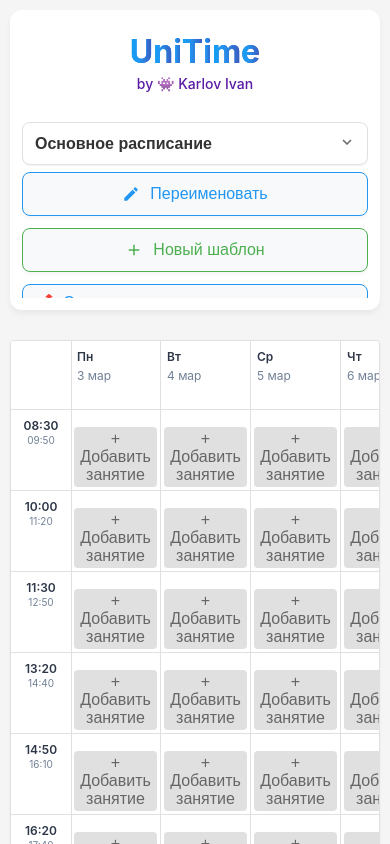
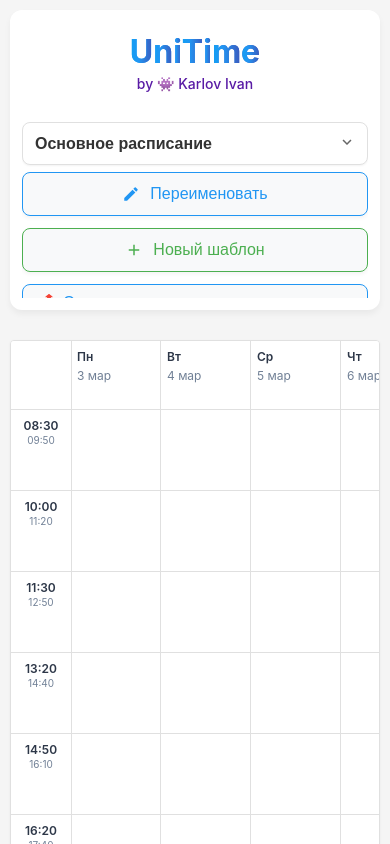
Before and after one commit to DaEtoJostka/unitime, a React (Vite) app: page / in a window 390 px wide. Built offline with nearby package versions, Linux system fonts and the light colour scheme.

Commit message:
Refactor sidebar and toggle button styles for improved responsiveness; add mobile toggle button and useMediaQuery hook for adaptive text. Adjust padding and visibility properties for better user experience on mobile devices.

```diff
--- a/src/App.tsx
+++ b/src/App.tsx
@@ -20,7 +20,8 @@ const AppContainer = styled.div<{ isSidebarCollapsed?: boolean }>`
     flex-direction: column;
     padding: 10px;
     gap: 10px;
-    padding-top: ${props => props.isSidebarCollapsed ? '74px' : '10px'};
+    padding-top: ${props => props.isSidebarCollapsed ? '80px' : '10px'};
+    margin-top: ${props => props.isSidebarCollapsed ? '0' : '0'};
   }
 `;
 
@@ -146,20 +147,19 @@ const SidebarContainer = styled.div<{ collapsed: boolean }>`
   }
 
   @media (max-width: 768px) {
-    width: ${props => props.collapsed ? '100%' : '100%'};
-    height: ${props => props.collapsed ? '64px' : 'auto'};
-    max-height: ${props => props.collapsed ? '64px' : '300px'};
-    flex-direction: ${props => props.collapsed ? 'row' : 'column'};
-    align-items: ${props => props.collapsed ? 'center' : 'flex-start'};
-    justify-content: ${props => props.collapsed ? 'flex-end' : 'flex-start'};
-    position: ${props => props.collapsed ? 'fixed' : 'relative'};
-    top: ${props => props.collapsed ? '0' : 'auto'};
-    left: 0;
-    right: 0;
-    z-index: ${props => props.collapsed ? '10' : '1'};
-    padding: ${props => props.collapsed ? '6px 12px' : '12px'};
-    border-radius: ${props => props.collapsed ? '0 0 12px 12px' : '12px'};
+    width: ${props => props.collapsed ? '0' : '100%'};
+    height: ${props => props.collapsed ? '0' : 'auto'};
+    max-height: ${props => props.collapsed ? '0' : '300px'};
+    opacity: ${props => props.collapsed ? '0' : '1'};
+    flex-direction: column;
+    align-items: flex-start;
+    justify-content: flex-start;
+    position: relative;
+    padding: ${props => props.collapsed ? '0' : '12px'};
     margin: ${props => props.collapsed ? '0' : '0 0 10px 0'};
+    border-radius: 12px;
+    pointer-events: ${props => props.collapsed ? 'none' : 'auto'};
+    visibility: ${props => props.collapsed ? 'hidden' : 'visible'};
   }
 `;
 
@@ -418,20 +418,55 @@ const SidebarToggleButton = styled.button<{ collapsed?: boolean }>`
   }
 
   @media (max-width: 768px) {
-    width: ${props => props.collapsed ? '52px' : '100%'};
-    height: 52px;
-    min-height: 52px;
-    min-width: ${props => props.collapsed ? '52px' : 'auto'};
-    padding: ${props => props.collapsed ? '10px' : '12px'};
+    width: ${props => props.collapsed ? '60px' : '100%'};
+    height: ${props => props.collapsed ? '60px' : 'auto'};
+    min-height: ${props => props.collapsed ? '60px' : '44px'};
+    min-width: ${props => props.collapsed ? '60px' : 'auto'};
+    padding: ${props => props.collapsed ? '12px' : '12px'};
     margin: 0;
 
     svg {
       transform: ${props => props.collapsed ? 'rotate(90deg)' : 'rotate(-90deg)'};
-      font-size: 28px;
+      font-size: ${props => props.collapsed ? '32px' : '24px'};
     }
 
     .toggle-text {
       display: none;
+    }
+  }
+`;
+
+const MobileToggleButton = styled.button`
+  display: none; /* Hidden by default on desktop */
+
+  @media (max-width: 768px) {
+    display: flex;
+    align-items: center;
+    justify-content: center;
+    position: fixed;
+    top: 0;
+    right: 10px;
+    width: 70px;
+    height: 70px;
+    border-radius: 0 0 12px 12px;
+    background: white;
+    color: #2196f3;
+    border: 2px solid #2196f3;
+    border-top: none;
+    box-shadow: 0 3px 8px rgba(0, 0, 0, 0.2);
+    z-index: 100;
+    cursor: pointer;
+    margin: 0;
+    padding: 0;
+    transition: all 0.2s ease;
+
+    svg {
+      font-size: 36px;
+    }
+
+    &:active {
+      background-color: #e3f2fd;
+      transform: translateY(2px);
     }
   }
 `;
@@ -890,15 +925,25 @@ export const App: React.FC = () => {
             </>
           )}
         </SidebarContent>
+        {/* Show normal button on desktop, but hide on mobile */}
         {isSidebarCollapsed && (
+          <div className="desktop-only">
             <SidebarToggleButton
               collapsed={true}
               onClick={() => setIsSidebarCollapsed(!isSidebarCollapsed)}
             >
               <MdChevronRight />
             </SidebarToggleButton>
+          </div>
         )}
       </SidebarContainer>
+
+      {/* Add the mobile toggle button that's fixed at the top */}
+      {isSidebarCollapsed && (
+        <MobileToggleButton onClick={() => setIsSidebarCollapsed(false)}>
+          <MdChevronRight />
+        </MobileToggleButton>
+      )}
 
       <MainContent>
         <Timetable
--- a/src/components/Timetable.tsx
+++ b/src/components/Timetable.tsx
@@ -5,6 +5,27 @@ import { Course } from '../types/course';
 import { TimeSlot, DEFAULT_TIME_SLOTS } from '../types/timeSlots';
 import styled from 'styled-components';
 import { CourseBlock } from './CourseBlock';
+
+// Add a useMediaQuery hook for responsive text
+const useMediaQuery = (query: string) => {
+  const [matches, setMatches] = useState(
+    () => window.matchMedia(query).matches
+  );
+
+  useEffect(() => {
+    const mediaQuery = window.matchMedia(query);
+    const handler = (e: MediaQueryListEvent) => {
+      setMatches(e.matches);
+    };
+
+    mediaQuery.addEventListener('change', handler);
+    return () => {
+      mediaQuery.removeEventListener('change', handler);
+    };
+  }, [query]);
+
+  return matches;
+};
 
 const TimetableContainer = styled.div`
   position: relative;
@@ -236,7 +257,7 @@ const CoursesContainer = styled.div<{ $isCurrent?: boolean; $isFirstDay?: boolea
   background: ${props => props.$isCurrent ? '#e3f2fd' : '#fff'};
   min-height: 100px;
   position: relative;
-  transition: padding-bottom 0.2s ease-in-out;
+  transition: all 0.2s ease-in-out;
   border-right: 1px solid #e0e0e0;
   min-width: 120px;
   height: 100%;
@@ -277,8 +298,26 @@ const CoursesContainer = styled.div<{ $isCurrent?: boolean; $isFirstDay?: boolea
     padding: 3px;
     gap: 3px;
 
-    &:hover {
-      padding-bottom: 30px;
+    &.tapped {
+      padding-bottom: 22px;
+      background: ${props => props.$isCurrent ? '#d4e9fc' : '#f5f9ff'};
+
+      .add-button {
+        opacity: 1;
+        visibility: visible;
+        animation: fadeIn 0.2s ease-in-out;
+      }
+
+      @keyframes fadeIn {
+        from {
+          opacity: 0;
+          transform: translateY(5px) translateX(-50%);
+        }
+        to {
+          opacity: 1;
+          transform: translateY(0) translateX(-50%);
+        }
+      }
     }
   }
 `;
@@ -305,15 +344,27 @@ const AddButton = styled.button`
   }
 
   @media (max-width: 768px) {
-    font-size: 0.7em;
-    padding: 3px 6px;
-    width: calc(100% - 6px);
-    left: 3px;
+    font-size: 0.65em;
+    padding: 3px 5px;
+    width: auto;
+    min-width: 50%;
+    max-width: 80%;
+    left: 50%;
+    transform: translateX(-50%);
     bottom: 3px;
+    font-weight: 500;
+    background: #2196f3;
+    color: white;
+    border-radius: 3px;
+    box-shadow: 0 1px 2px rgba(0, 0, 0, 0.1);
+    opacity: 0;
+    visibility: hidden;
+    white-space: nowrap;
 
-    /* Make the add button always visible on touch devices */
-    opacity: 1;
-    visibility: visible;
+    &:active {
+      background: #1976d2;
+      transform: translateX(-50%) translateY(1px);
+    }
   }
 `;
 
@@ -339,12 +390,23 @@ const DropTarget: React.FC<DropTargetProps> = ({ timeSlot, dayIndex, children, o
     }),
   }));
 
+  const [isTapped, setIsTapped] = useState(false);
+
+  const handleTap = () => {
+    setIsTapped(true);
+    // Auto hide after 3 seconds
+    setTimeout(() => {
+      setIsTapped(false);
+    }, 3000);
+  };
+
   return (
     <CoursesContainer
       ref={drop}
-      className={isOver ? 'can-drop' : ''}
+      className={`${isOver ? 'can-drop' : ''} ${isTapped ? 'tapped' : ''}`}
       $isCurrent={$isCurrent}
       $isFirstDay={$isFirstDay}
+      onClick={handleTap}
     >
       {children}
     </CoursesContainer>
@@ -367,6 +429,7 @@ export const Timetable: React.FC<TimetableProps> = ({
   const [currentDayIndex, setCurrentDayIndex] = useState<number | null>(null);
   const [weekDates, setWeekDates] = useState<Date[]>([]);
   const [currentBreak, setCurrentBreak] = useState<{ prevSlot: TimeSlot, nextSlot: TimeSlot, timeLeft: number } | null>(null);
+  const isMobile = useMediaQuery('(max-width: 768px)');
 
   useEffect(() => {
     const calculateWeekDates = () => {
@@ -556,7 +619,7 @@ export const Timetable: React.FC<TimetableProps> = ({
                               onAddCourse?.(timeSlot, dayIndex);
                             }}
                           >
-                            + Добавить занятие
+                            {isMobile ? "+ Занятие" : "+ Добавить занятие"}
                           </AddButton>
                         </DropTarget>
                       );
--- a/src/index.tsx
+++ b/src/index.tsx
@@ -33,6 +33,10 @@ const GlobalStyle = createGlobalStyle`
     button {
       touch-action: manipulation;
     }
+
+    .desktop-only {
+      display: none !important;
+    }
   }
 `;
 
```
Lines whose indentation alone changed are shown as unchanged.
